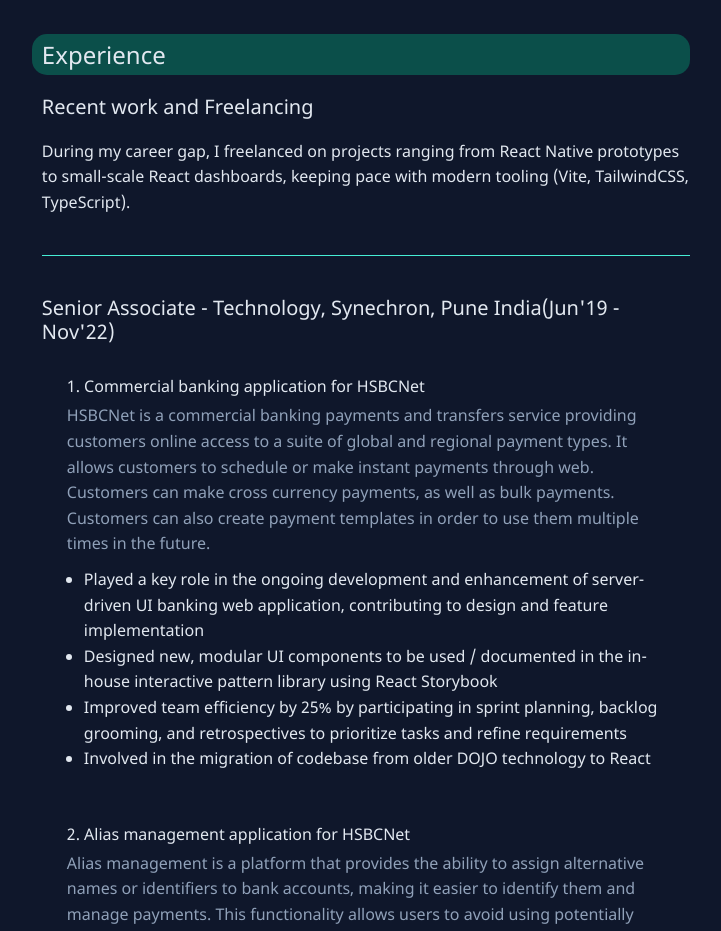
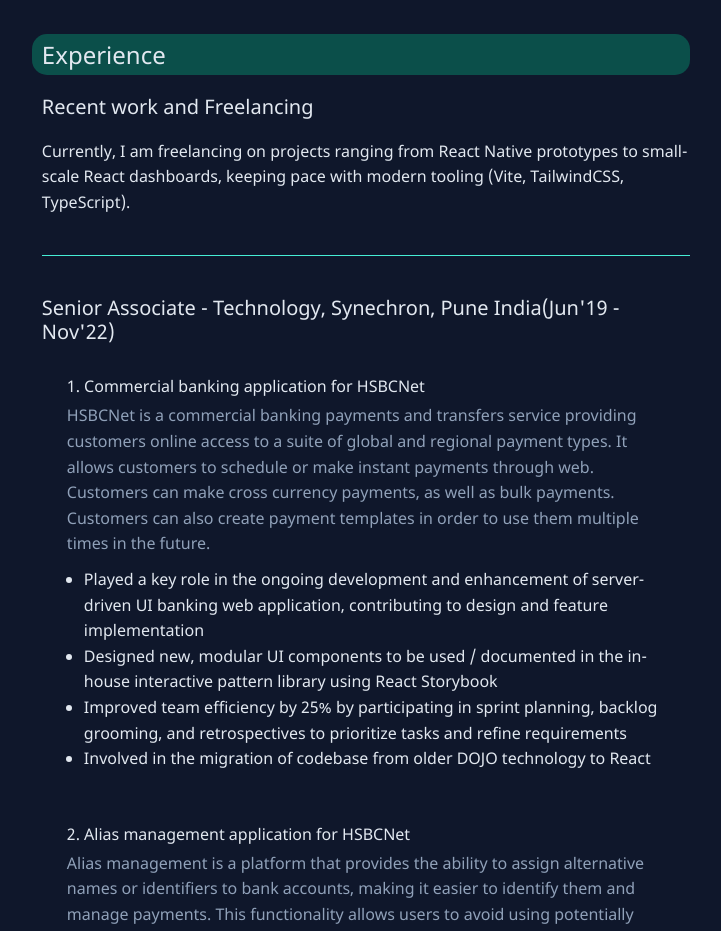
Before and after one commit to Saloni-Oswal/portfolio, a React (Vite) app: page / in a window 1280 px wide. Shown: the part 1160-2091 px from the top of the page, without its empty margins (436-1157 px from the left). Built offline with nearby package versions, Linux system fonts and the light colour scheme.

Commit message:
Updated recent work information

```diff
--- a/src/sections/Experience/index.jsx
+++ b/src/sections/Experience/index.jsx
@@ -4,7 +4,7 @@
   {
     title: "Recent work and Freelancing",
     company_highlight:
-      "During my career gap, I freelanced on projects ranging from React Native prototypes to small-scale React dashboards, keeping pace with modern tooling (Vite, TailwindCSS, TypeScript).",
+      "Currently, I am freelancing on projects ranging from React Native prototypes to small-scale React dashboards, keeping pace with modern tooling (Vite, TailwindCSS, TypeScript).",
   },
   {
     title: "Senior Associate - Technology",
```
